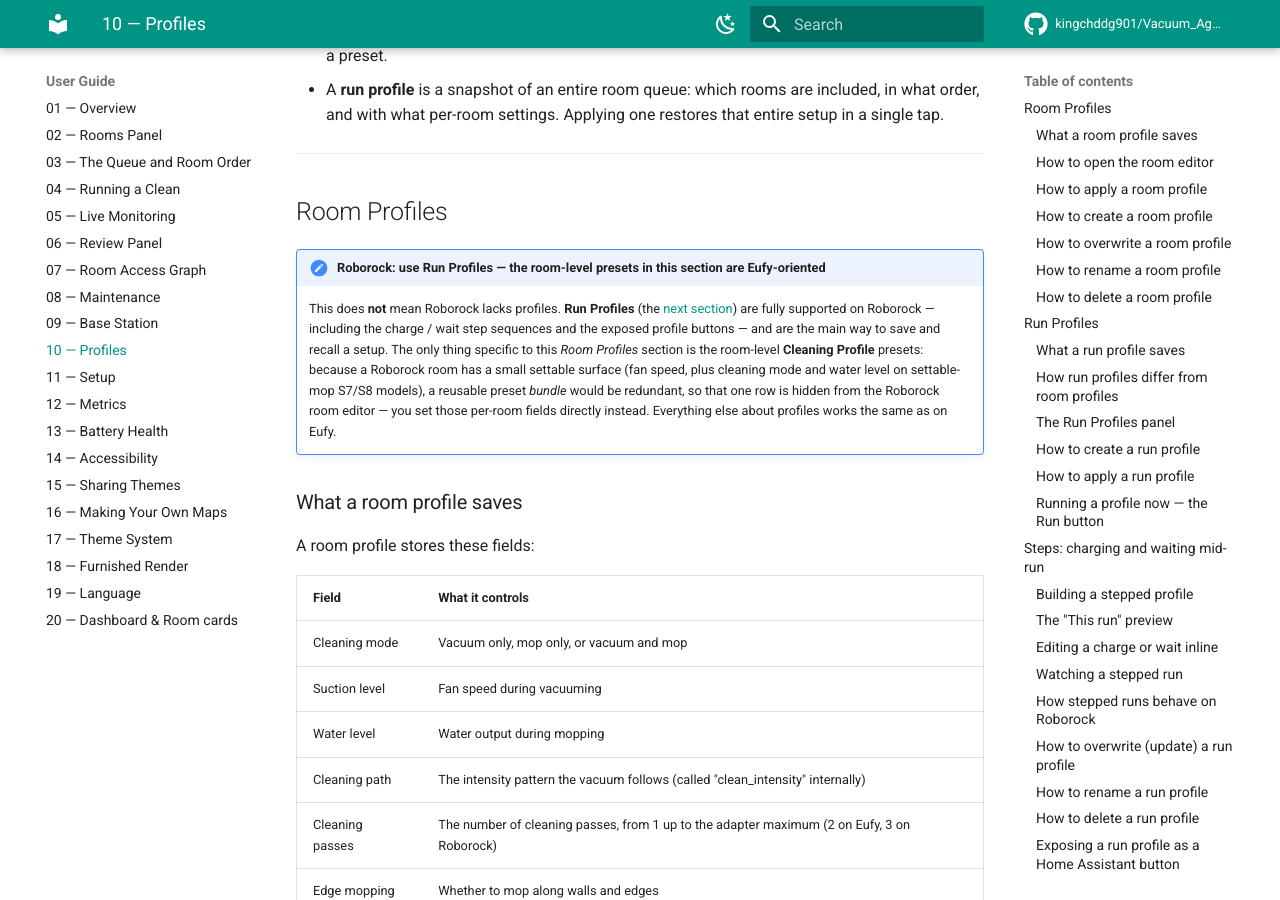
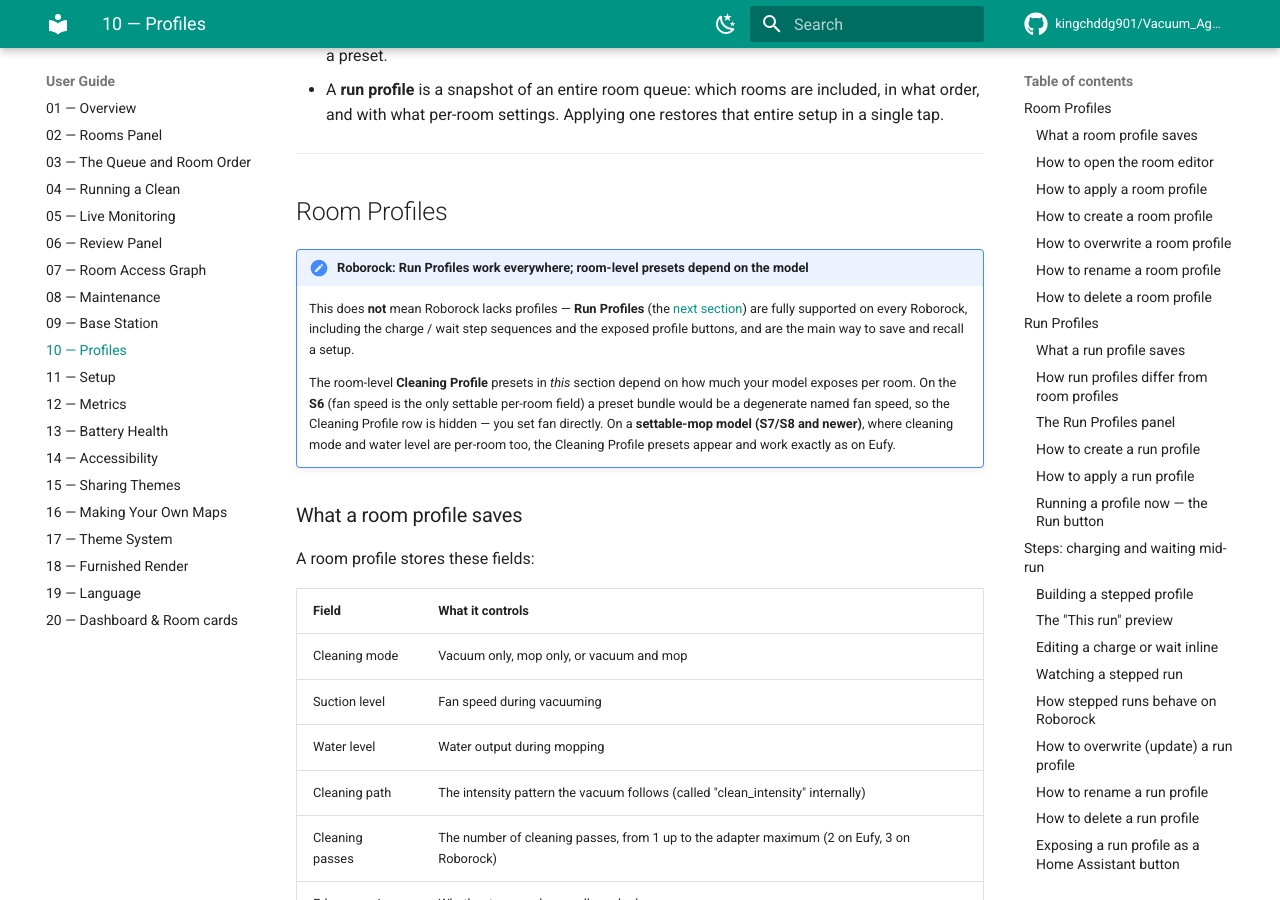
Before and after one commit to kingchddg901/Vacuum_Agent, an MkDocs documentation site: the page built from docs/user-guide/10-profiles.md, in a window 1280 px wide and 900 px high, scrolled down 303 px. Built offline with MkDocs 1.6.1 and Material for MkDocs 9.7.7, drawn with Linux system fonts in a browser that asks for light colours; comment, search, counter and statistics services are not loaded.

Commit message:
feat(roborock): enable room profiles on settable-mop models
supports_room_profiles was hardcoded False for all Roborock — the S6 exposes only per-room fan,
so a reusable "profile" would be a degenerate named fan speed. But a settable-mop model (S7/S8)
also exposes clean_mode + water_level per room, so a preset bundle is meaningful. Gate it on
mop_settable: S6 stays False (byte-identical), S7/S8/unknown -> True, and the room editor's
Cleaning Profile section appears (data-driven, same as Eufy). Consistent with this cycle's
per-model mop generalization. Test asserts S7 True (S6 stays False); user doc updated.
UNVERIFIED on S7/S8 hardware.

Co-Authored-By: Claude Opus 4.8 (1M context) <noreply@anthropic.com>

```diff
--- a/docs/user-guide/10-profiles.md
+++ b/docs/user-guide/10-profiles.md
@@ -9,9 +9,11 @@ There are two independent profile systems in eufy_vacuum: **room profiles** and
 
 ## Room Profiles
 
-!!! note "Roborock: use Run Profiles — the room-level presets in this section are Eufy-oriented"
+!!! note "Roborock: Run Profiles work everywhere; room-level presets depend on the model"
 
-    This does **not** mean Roborock lacks profiles. **Run Profiles** (the [next section](#run-profiles)) are fully supported on Roborock — including the charge / wait step sequences and the exposed profile buttons — and are the main way to save and recall a setup. The only thing specific to this *Room Profiles* section is the room-level **Cleaning Profile** presets: because a Roborock room has a small settable surface (fan speed, plus cleaning mode and water level on settable-mop S7/S8 models), a reusable preset *bundle* would be redundant, so that one row is hidden from the Roborock room editor — you set those per-room fields directly instead. Everything else about profiles works the same as on Eufy.
+    This does **not** mean Roborock lacks profiles — **Run Profiles** (the [next section](#run-profiles)) are fully supported on every Roborock, including the charge / wait step sequences and the exposed profile buttons, and are the main way to save and recall a setup.
+
+    The room-level **Cleaning Profile** presets in *this* section depend on how much your model exposes per room. On the **S6** (fan speed is the only settable per-room field) a preset bundle would be a degenerate named fan speed, so the Cleaning Profile row is hidden — you set fan directly. On a **settable-mop model (S7/S8 and newer)**, where cleaning mode and water level are per-room too, the Cleaning Profile presets appear and work exactly as on Eufy.
 
 ### What a room profile saves
 
```
Also changed, not shown: 2 other files.
